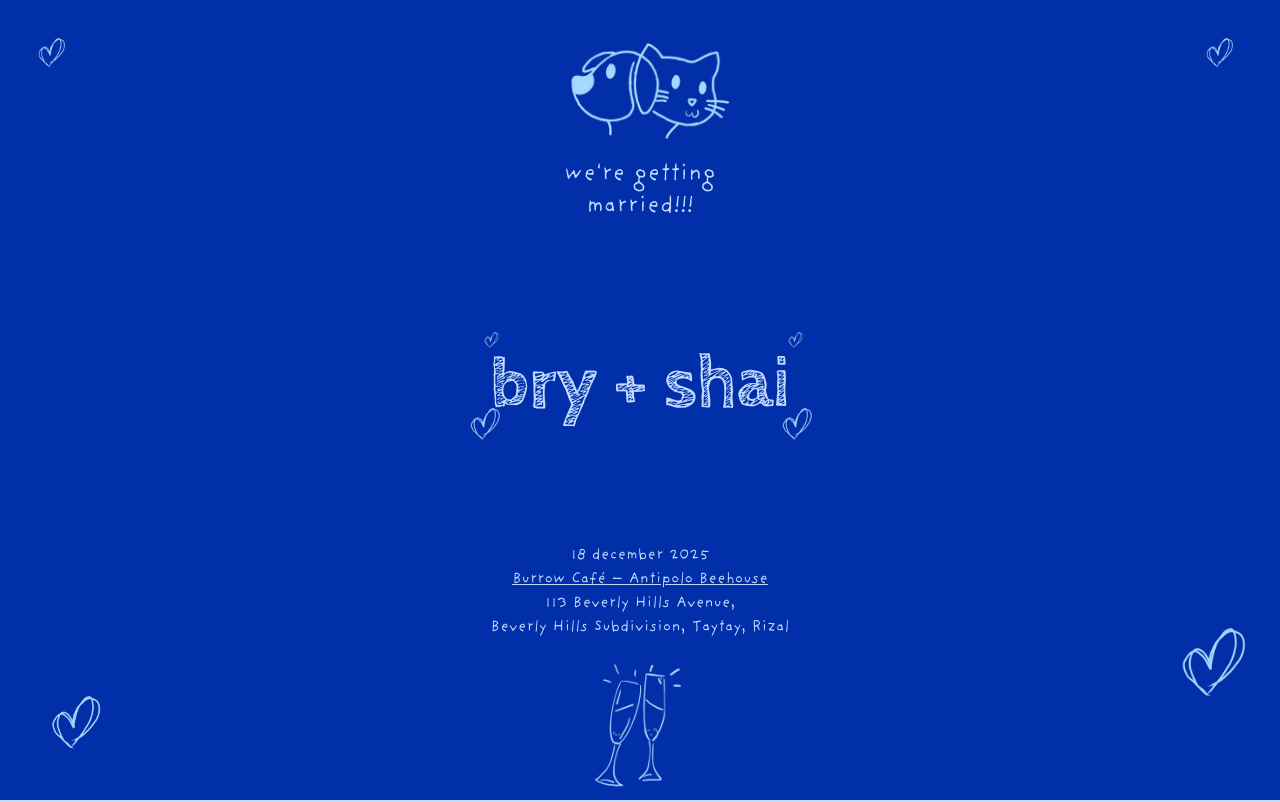
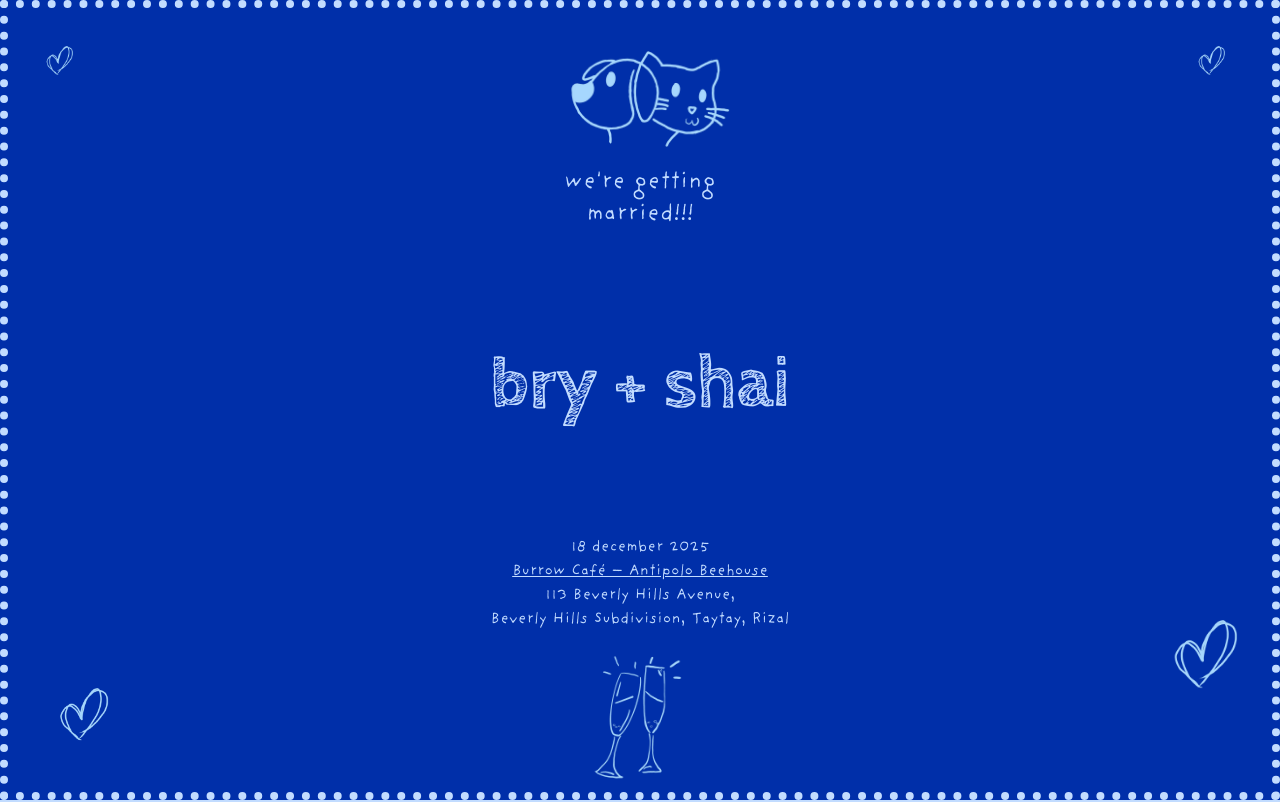
Before and after one commit to brynldrn/shai-bry-evite, a React (Vite) app: page / in a window 1280 px wide. Shown: the top 802 px of the page. Built offline with nearby package versions, Linux system fonts and the light colour scheme.

Commit message:
fix: add border

```diff
--- a/src/App.tsx
+++ b/src/App.tsx
@@ -14,25 +14,25 @@ function App() {
 
   return (
     <>
-      <section className='flex flex-col items-center justify-between h-dvh py-40 gap-6 relative overflow-hidden'>
+      <section className='flex flex-col items-center justify-between h-dvh py-40 gap-6 relative overflow-hidden border-8 border-dotted'>
         <h1 className='text-2xl line-clamp-2 font-normal'>we're getting <br /> married!!!</h1>
         <div className='relative'>
           <TypeAnimation sequence={['', 500, 'bry + shai']} wrapper='h1' cursor={false} className='font-cabin-sketch text-7xl font-bold' speed={4} deletionSpeed={3} />
 
           {/* small top of "b" */}
-          <img src={heart6} alt="heart" className='size-12 absolute -top-7 -left-5' />
+          {/* <img src={heart6} alt="heart" className='size-12 absolute -top-7 -left-5' /> */}
           {/* small top of "b" */}
 
           {/* small top of "i" */}
-          <img src={heart6} alt="heart" className='size-12 absolute -top-7 -right-8' />
+          {/* <img src={heart6} alt="heart" className='size-12 absolute -top-7 -right-8' /> */}
           {/* small top of "i" */}
 
           {/* medium heart bottom of "b" */}
-          <img src={heart6} alt="heart" className='size-24 absolute -bottom-15 -left-12' />
+          {/* <img src={heart6} alt="heart" className='size-24 absolute -bottom-15 -left-12' /> */}
           {/* medium heart bottom of "b" */}
 
           {/* medium heart bottom of "i" */}
-          <img src={heart6} alt="heart" className='size-24 absolute -bottom-15 -right-15' />
+          {/* <img src={heart6} alt="heart" className='size-24 absolute -bottom-15 -right-15' /> */}
           {/* medium heart bottom of "i" */}
         </div>
         <p className='flex flex-col items-center gap-0 text-md'>
```
